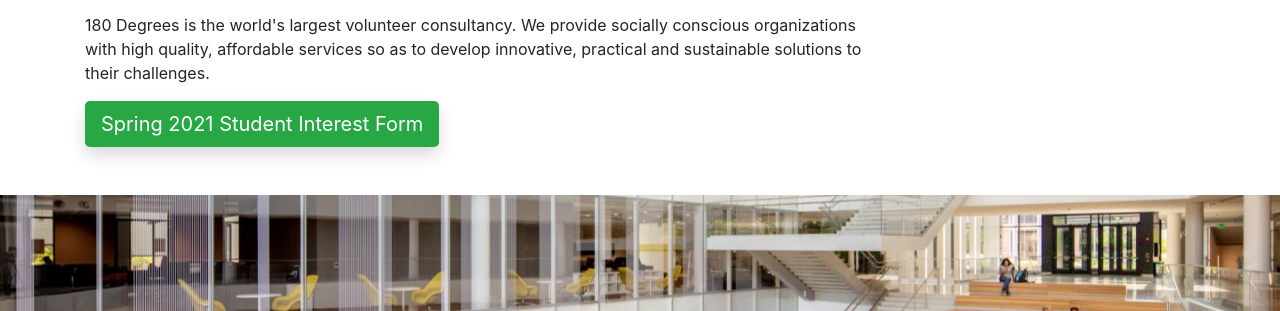
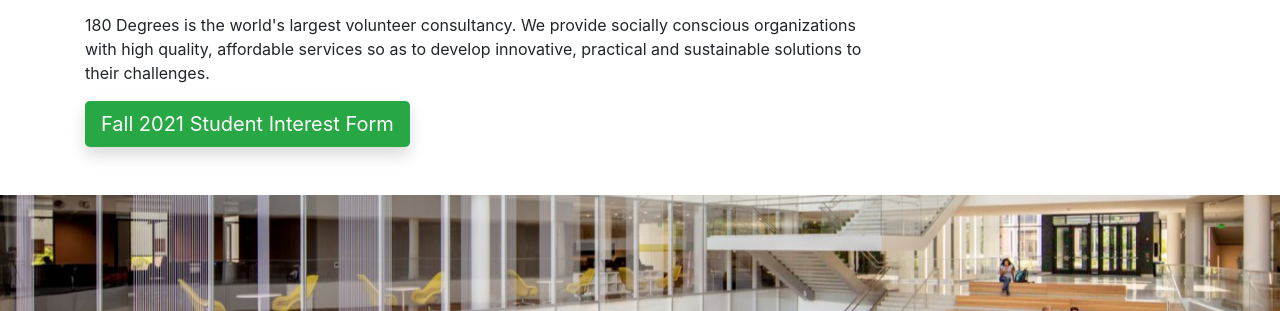
Before and after one commit to colli763/180msuwebsite, a website: page index.html in a window 1280 px wide. Shown: the part 489-800 px from the top of the page. Drawn offline with nearby package versions, Linux system fonts and the light colour scheme.

Commit message:
Changed fall

```diff
--- a/index.html
+++ b/index.html
@@ -43,7 +43,7 @@
     <h1 class="titleclass">EMPOWERING COMMUNITY.</h1>
     <p class="lead greentitle">& Helping social organizations thrive.</p>
     <p style="width: 800px;">180 Degrees is the world's largest volunteer consultancy. We provide socially conscious organizations with high quality, affordable services so as to develop innovative, practical and sustainable solutions to their challenges.</p>
-    <a class="btn btn-success btn-lg border-0 shadow" href="https://forms.gle/AyP8gfjk1mS8Np4GA" >Spring 2021 Student Interest Form</a>
+    <a class="btn btn-success btn-lg border-0 shadow" href="https://forms.gle/AyP8gfjk1mS8Np4GA" >Fall 2021 Student Interest Form</a>
   </div>
 </section>
 
```
